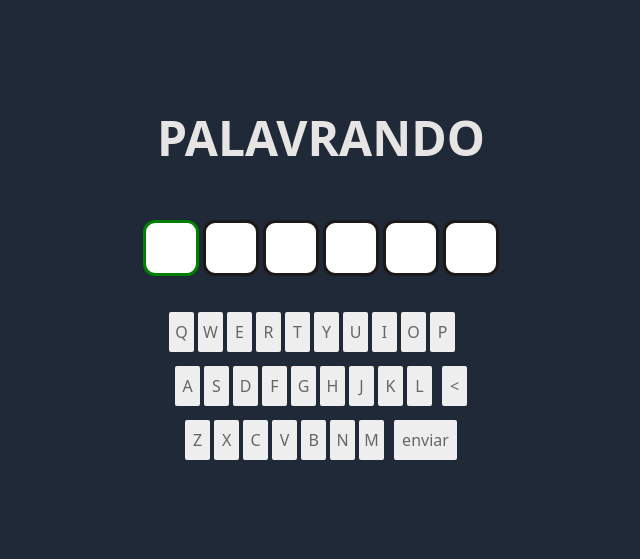
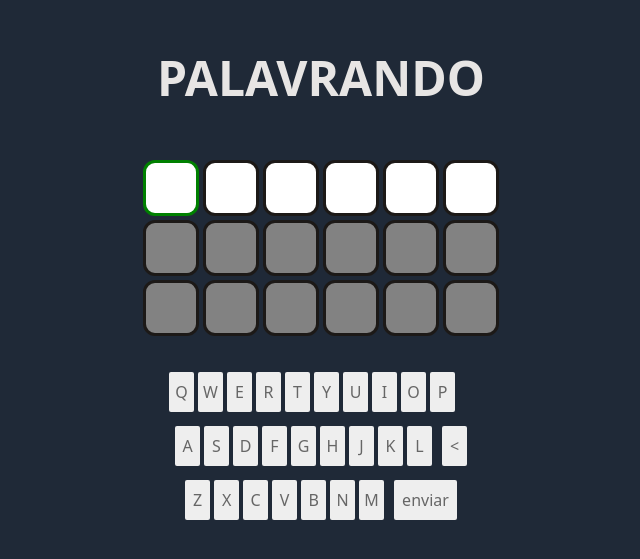
Before and after one commit to mustache1up/palavrando, a Vue app: page / in a window 1280 px wide. Shown: the part 113-672 px from the top of the page, without its empty margins (319-959 px from the left). Built offline with nearby package versions, Linux system fonts and the light colour scheme.

Commit message:
funcional

```diff
--- a/src/App.vue
+++ b/src/App.vue
@@ -21,15 +21,15 @@ const estado = reactive({
   palavra: "??????",
   palavraSemAcentuacao: "??????",
   letrasCerta: [],
-  maxTentativas: 20,
+  maxTentativas: 3,
   tentativas: [],
   indiceLetraSelecionada: 0,
+  indiceTentativaAtual: 0,
 });
 
 const tentativaVazia = () => {
   return {
-    letras: ["", "", "", "", "", ""],
-    editavel: true,
+    letras: new Array(6).fill(""),
   };
 };
 
@@ -37,18 +37,24 @@ estado.palavra = palavrasValidas.palavrasValidas[Math.floor(Math.random()*palavr
 estado.palavra = estado.palavra.toUpperCase();
 estado.palavra = "SACRAS";
 estado.palavraSemAcentuacao = normaliza(estado.palavra);
-estado.indiceLetraSelecionada = 0;
+estado.letrasCerta = estado.palavraSemAcentuacao.split("");
 
-estado.tentativas.push(tentativaVazia());
-estado.tentativaAtual = estado.tentativas[0];
-estado.tentativaAtual = estado.tentativas[0];
+estado.tentativas = Array.from({length: estado.maxTentativas}, () => tentativaVazia());
+estado.tentativaAtual = estado.tentativas[estado.indiceTentativaAtual];
+// estado.tentativaAtual.editavel = true;
 
 const backspace = () => {
+  if (!estado.tentativaAtual) {
+    return;
+  }
   estado.tentativaAtual.letras[estado.indiceLetraSelecionada] = "";
   estado.indiceLetraSelecionada = _.clamp(estado.indiceLetraSelecionada - 1, 0, estado.tentativaAtual.letras.length - 1);
 };
 
 const letra = (letra) => {
+  if (!estado.tentativaAtual) {
+    return;
+  }
   estado.tentativaAtual.letras[estado.indiceLetraSelecionada] = letra;
   estado.indiceLetraSelecionada = _.clamp(estado.indiceLetraSelecionada + 1, 0, estado.tentativaAtual.letras.length - 1);
 };
@@ -71,7 +77,8 @@ const fazTentativa = () => {
 
   if (palavraTentativa === estado.palavraSemAcentuacao) {
     alert("ACERTOU! A palavra é " + estado.palavra);
-    estado.tentativaAtual.editavel = false; // TODO: nao pode ser editaval depois de acertar
+    estado.indiceTentativaAtual = -1;
+    estado.tentativaAtual = undefined;
     return;
   }
 
@@ -80,17 +87,15 @@ const fazTentativa = () => {
     return;
   }
 
-  estado.tentativaAtual.editavel = false;
-
-  if (estado.tentativas.length == estado.maxTentativas) {
+  if (estado.indiceTentativaAtual == estado.maxTentativas - 1) {
     alert("Acabaram as tentativas!");
+    estado.indiceTentativaAtual = -1;
+    estado.tentativaAtual = undefined;
     return;
   }
 
-  const novo = tentativaVazia();
-
-  estado.tentativas.push(novo);
-  estado.tentativaAtual = novo;
+  estado.indiceTentativaAtual++; // TODO
+  estado.tentativaAtual = estado.tentativas[estado.indiceTentativaAtual];
   estado.indiceLetraSelecionada = 0;
 };
 
--- a/src/components/Tabuleiro.vue
+++ b/src/components/Tabuleiro.vue
@@ -1,5 +1,9 @@
 <template>
-  <Tentativa tabIndex={0} name="tentativa" v-for="(tentativa, tentativaIndex) in tentativas" :key="tentativaIndex" :tentativa="tentativa" @keydown.capture.prevent="lida"/>
+  <Tentativa v-for="(tentativa, indiceTentativa) in tentativas" :key="indiceTentativa"
+    :tentativa="tentativa" :indiceTentativa="indiceTentativa"
+    tabIndex={0} name="tentativa"
+    @keydown.capture.prevent="lida"
+  />
 </template>
 
 <script setup>
--- a/src/components/Tentativa.vue
+++ b/src/components/Tentativa.vue
@@ -3,7 +3,7 @@
     <div v-for="(letra, indiceLetra) in letras" :key="indiceLetra"
       class="letra font-extrabold text-3xl h-14 w-14 text-center m-[2px] p-[6px]
         text-stone-800 border-[3px] border-stone-900 rounded-xl"
-      :data-selected="tentativa.editavel && estado.indiceLetraSelecionada == indiceLetra ? 1 : 0"
+      :data-selected="indiceTentativa === estado.indiceTentativaAtual && estado.indiceLetraSelecionada == indiceLetra ? 1 : 0"
       :data-status="letra.resultado"
       @click="estado.indiceLetraSelecionada=indiceLetra"
     >{{letra.caractere}}</div>
@@ -14,14 +14,15 @@
 import _ from "lodash";
 import { computed, inject } from "vue";
 const estado = inject("estado");
-const props = defineProps(["tentativa"]);
+const props = defineProps(["tentativa", "indiceTentativa"]);
 
 const resultado = (letrasTentativa, letrasCerta) => {
-  var resultado = ["", "", "", "", "", ""];
-  if( props.tentativa.editavel ) {
+  var resultado = new Array(6).fill("");
+  console.log(props.indiceTentativa);
+  console.log(estado.indiceTentativaAtual);
+  if( props.indiceTentativa === estado.indiceTentativaAtual ) {
     return resultado;
   }
-  resultado = ["N", "N", "N", "N", "N", "N"];
   letrasTentativa.forEach((caractere, index) => {
     if(caractere === letrasCerta[index]) {
       resultado[index] = "C";
@@ -29,6 +30,8 @@ const resultado = (letrasTentativa, letrasCerta) => {
     } else if(letrasCerta.includes(caractere)) {
       resultado[index] = "T";
       letrasCerta[letrasCerta.indexOf(caractere)] = "";
+    } else {
+      resultado[index] = "N";
     }
   });
   return resultado;
```
